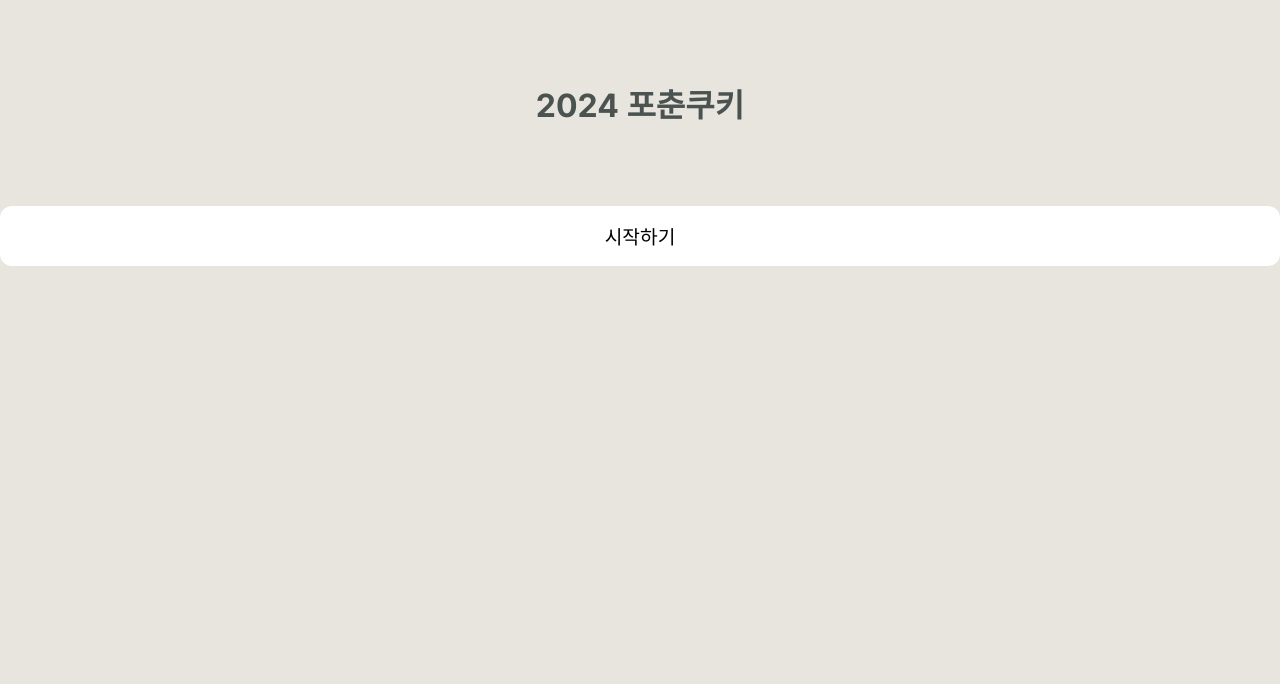
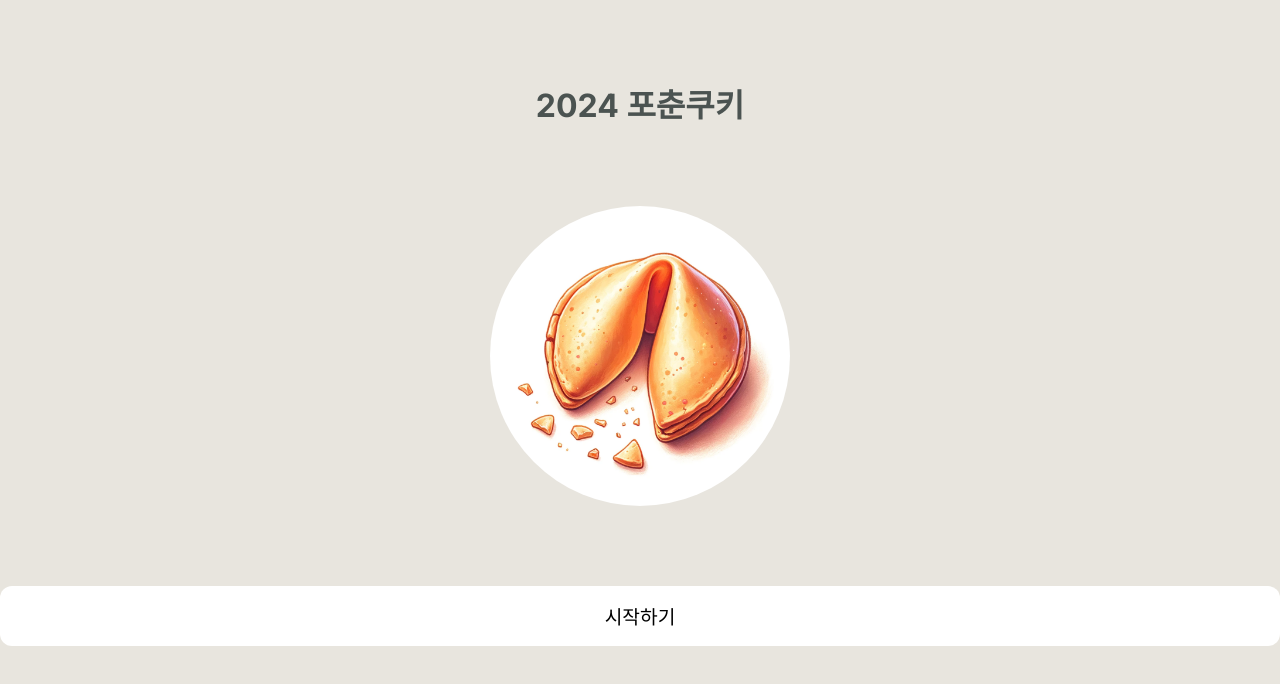
Before and after one commit to Back2TheBasic/fortune-cookie, a Next.js app: page / in a window 1280 px wide. Shown: the top 684 px of the page. Built offline with nearby package versions, Linux system fonts and the light colour scheme.

Commit message:
[feat]: 메인 포춘쿠키 이미지 추가

```diff
--- a/src/app/page.module.scss
+++ b/src/app/page.module.scss
@@ -4,8 +4,15 @@
   align-items: center;
   min-height: 100vh;
 }
-.start-container {
-  width: 100%;
+.start {
+  &-container {
+    width: 100%;
+    margin-top: 5rem;
+  }
+
+  &-image {
+    border-radius: 50%;
+  }
 }
 
 /* Mobile */
--- a/src/app/page.tsx
+++ b/src/app/page.tsx
@@ -1,7 +1,9 @@
 import Link from 'next/link';
+import Image from 'next/image';
 import Button from '@/components/button/Button';
 import Title from '@/components/title/Title';
 import { Metadata } from 'next';
+import fortuneCookie from '@/assets/main-fortune-cookie.png';
 import styles from './page.module.scss';
 
 export const metadata: Metadata = {
@@ -12,6 +14,13 @@ const Home = () => {
   return (
     <main className={styles.main}>
       <Title>2024 포춘쿠키</Title>
+      <Image
+        src={fortuneCookie}
+        width="300"
+        height="300"
+        alt="포춘쿠키 메인"
+        className={styles['start-image']}
+      />
       <Link href="/select" className={styles['start-container']}>
         <Button>시작하기</Button>
       </Link>
```
Also changed, not shown: src/assets/main-fortune-cookie.png (added).
